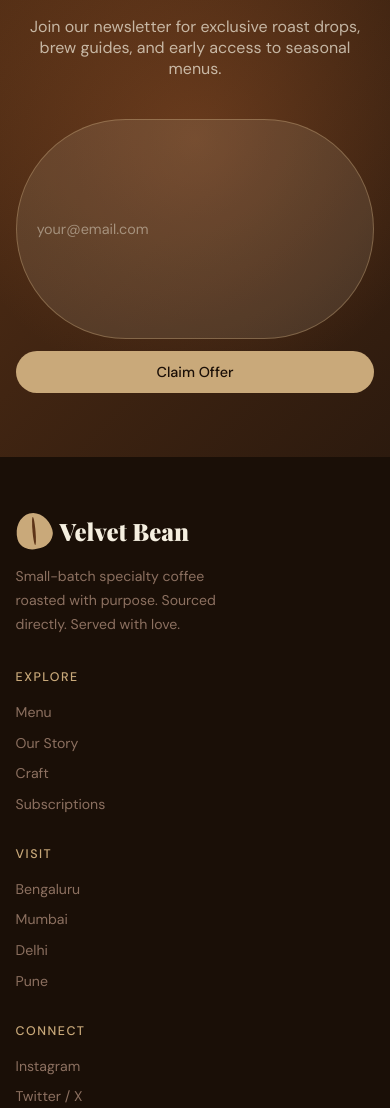
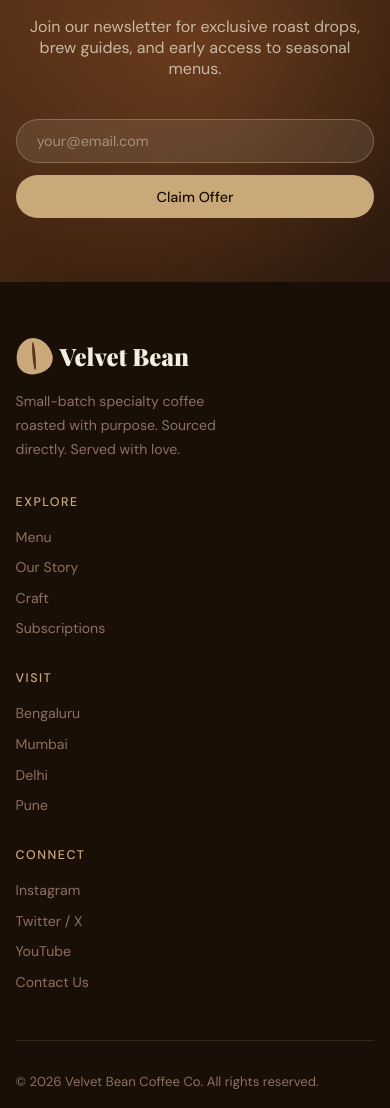
Before and after one commit to Manas4905/Velvet_Bean, a plain HTML site: page index.html in a window 390 px wide. Shown: the part 7762-8870 px from the top of the page. Drawn offline with nearby package versions, Linux system fonts and the light colour scheme; a web font is replaced by a local one.

Commit message:
Responsiveness error solved in cta-input

```diff
--- a/style.css
+++ b/style.css
@@ -910,7 +910,6 @@ footer {
   border-top: 1px solid rgba(201, 169, 122, 0.15);
   padding-top: 2rem;
   display: flex;
-  justify-content: center;
   gap: 1rem;
 }
 .footer-bottom p {
@@ -1023,5 +1022,6 @@ footer {
   .cta-form input,
   .cta-form button {
     width: 100%;
+    flex: none;
   }
 }
```
